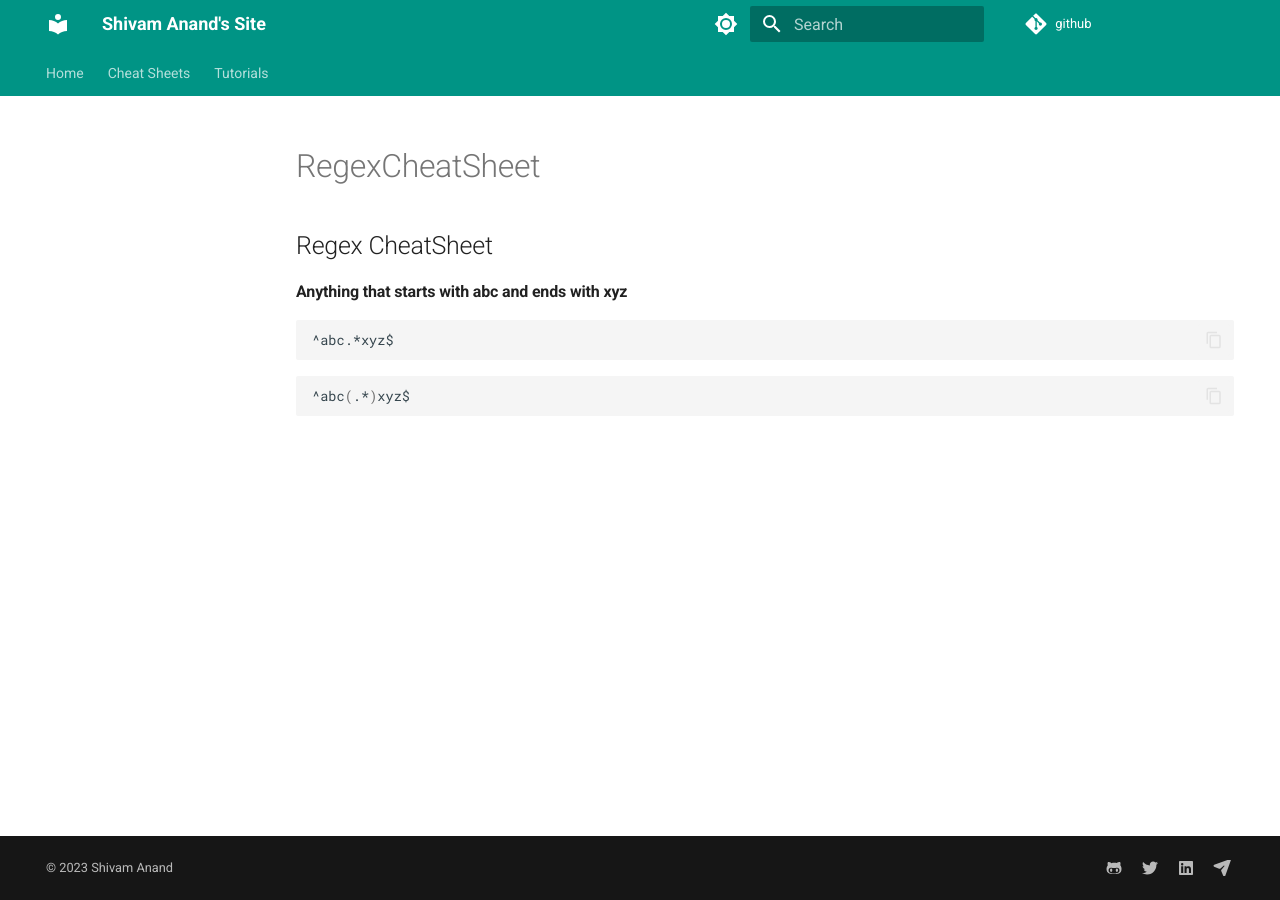
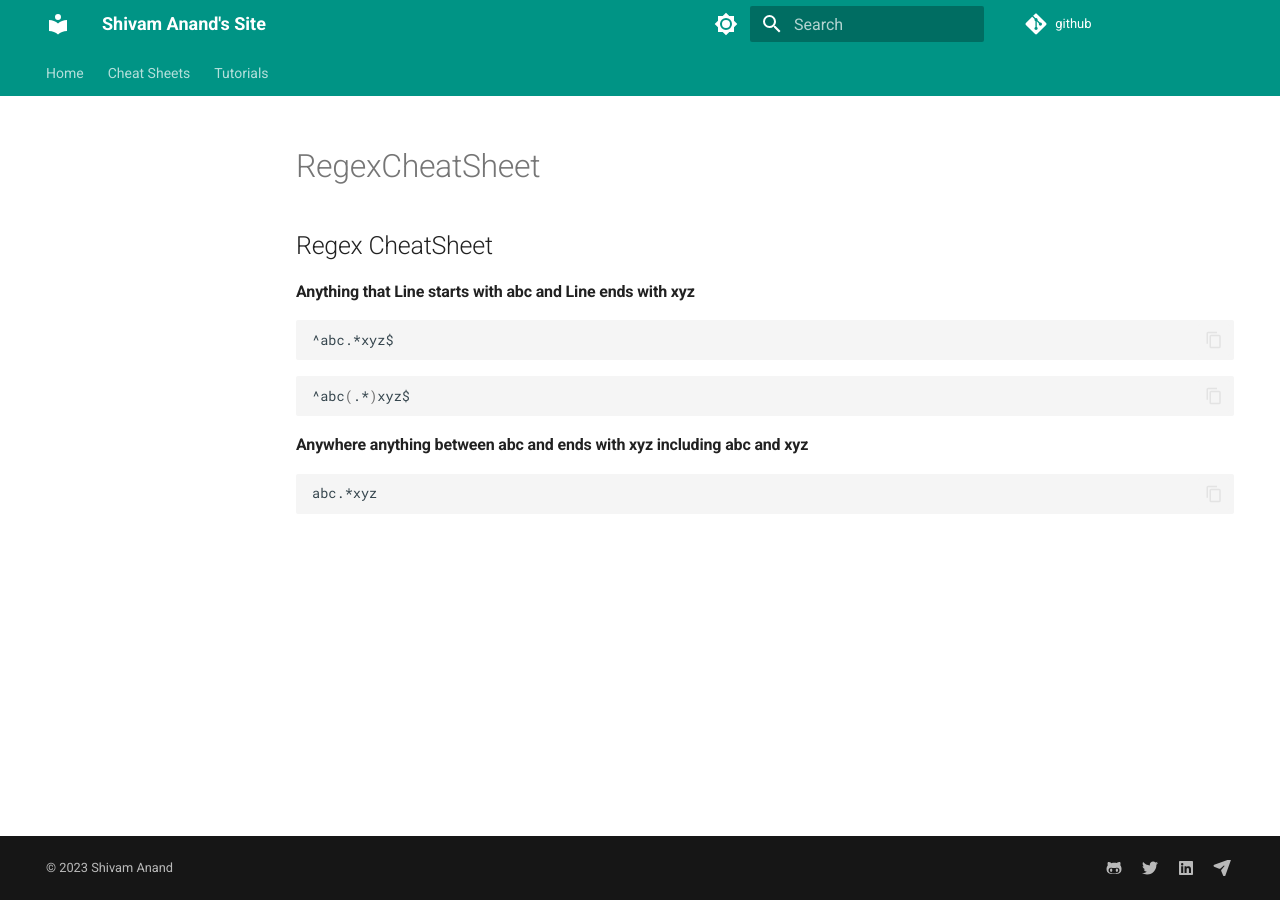
Before and after one commit to anandshivam44/Documentation, an MkDocs documentation site: the page built from docs/CheatSheets/RegexCheatSheet.md, in a window 1280 px wide. Built offline with MkDocs 1.6.1 and Material for MkDocs 9.7.7, drawn with Linux system fonts in a browser that asks for light colours; comment, search, counter and statistics services are not loaded.

Commit message:
Update RegexCheatSheet.md

````diff
--- a/docs/CheatSheets/RegexCheatSheet.md
+++ b/docs/CheatSheets/RegexCheatSheet.md
@@ -1,9 +1,13 @@
 ## Regex CheatSheet
 
-#### Anything that starts with abc and ends with xyz
+#### Anything that Line starts with abc and Line ends with xyz
 ```bash
 ^abc.*xyz$
 ```
 ```bash
 ^abc(.*)xyz$
 ```
+#### Anywhere anything between abc and ends with xyz including  abc and xyz
+```bash
+abc.*xyz
+```
````
